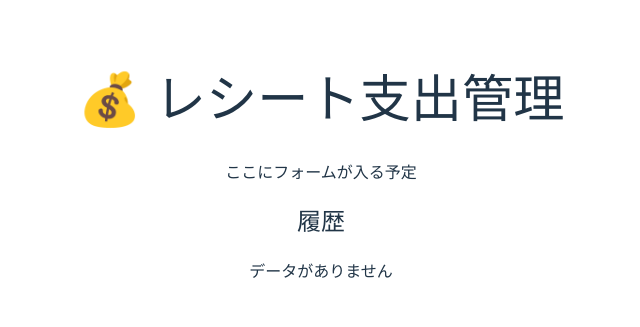
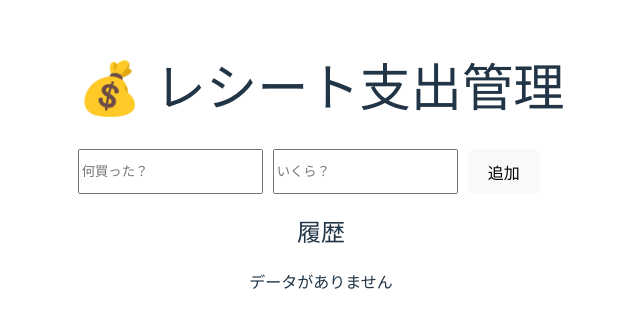
Before and after one commit to 2422041/receipt-app, a React (Vite) app in the folder frontend/: page / in a window 1280 px wide. Shown: the part 233-560 px from the top of the page, without its empty margins (319-959 px from the left). Built offline with nearby package versions, Linux system fonts and the light colour scheme.

Commit message:
feat: 支出の追加機能と一覧表示の実装

```diff
--- a/frontend/src/App.tsx
+++ b/frontend/src/App.tsx
@@ -3,25 +3,65 @@ import './App.css'
 import { Expense } from './types/expense'
 
 function App() {
-  // 支出リストの状態管理（最初は空）
   const [expenses, setExpenses] = useState<Expense[]>([])
 
+  // フォーム用の入力状態
+  const [title, setTitle] = useState('')
+  const [amount, setAmount] = useState('')
+
+  const addExpense = (e: React.FormEvent) => {
+    e.preventDefault()
+    if (!title || !amount) return
+
+    const newExpense: Expense = {
+      id: crypto.randomUUID(), // ブラウザ標準機能で一意のIDを生成
+      date: new Date().toISOString().split('T')[0], // 今日の日付 (YYYY-MM-DD)
+      title,
+      amount: Number(amount),
+      category: '未分類'
+    }
+
+    setExpenses([...expenses, newExpense])
+
+    // 入力欄を空にする
+    setTitle('')
+    setAmount('')
+  }
+
   return (
-    <div className="container">
+    <div style={{ padding: '20px', maxWidth: '600px', margin: '0 auto' }}>
       <h1>💰 レシート支出管理</h1>
 
-      <div className="input-section">
-        {/* ここに後で入力フォームを作ります */}
-        <p>ここにフォームが入る予定</p>
-      </div>
+      {/* 入力フォーム */}
+      <form onSubmit={addExpense} style={{ marginBottom: '20px', display: 'flex', gap: '10px' }}>
+        <input
+          type="text"
+          placeholder="何買った？"
+          value={title}
+          onChange={(e) => setTitle(e.target.value)}
+        />
+        <input
+          type="number"
+          placeholder="いくら？"
+          value={amount}
+          onChange={(e) => setAmount(e.target.value)}
+        />
+        <button type="submit">追加</button>
+      </form>
 
+      {/* 表示リスト */}
       <div className="list-section">
         <h2>履歴</h2>
         {expenses.length === 0 ? (
           <p>データがありません</p>
         ) : (
-          <ul>
-            {/* ここに後でリストを表示します */}
+          <ul style={{ listStyle: 'none', padding: 0 }}>
+            {expenses.map((item) => (
+              <li key={item.id} style={{ borderBottom: '1px solid #ccc', padding: '10px 0', display: 'flex', justifyContent: 'space-between' }}>
+                <span>{item.date} : <strong>{item.title}</strong></span>
+                <span>{item.amount.toLocaleString()} 円</span>
+              </li>
+            ))}
           </ul>
         )}
       </div>
```
